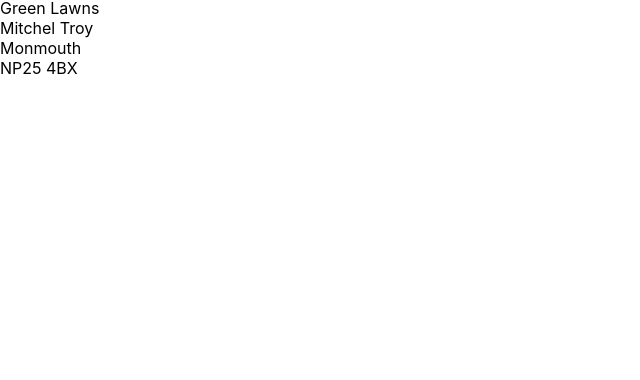
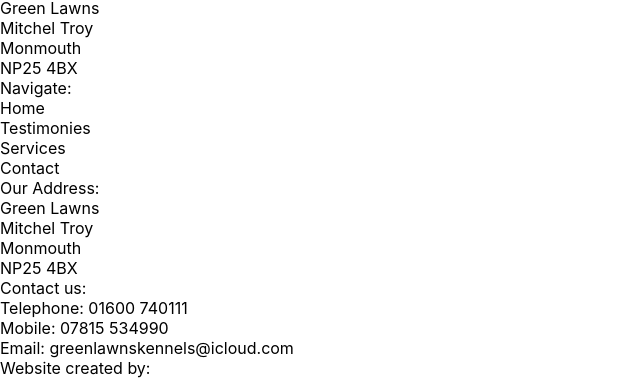
Before and after one commit to Velocima/green-lawns-next, a Next.js app: page /contact in a window 1280 px wide. Shown: the part 1583-1963 px from the top of the page, without its empty margins (0-640 px from the left). Before the commit the page ends 1661 px from the top, so only its background shows below. Built offline with nearby package versions, Linux system fonts and the light colour scheme.

Commit message:
footer content restored

```diff
--- /dev/null
+++ b/components/footer.jsx
@@ -0,0 +1,51 @@
+import Link from 'next/link';
+import { pages } from '../infoJs/pages';
+
+export default function Footer() {
+	return (
+		<footer>
+			<ul>
+				<li key='first-item'>Navigate:</li>
+				{pages.map((page, i) => (
+					<li key={`${i}${page}`}>
+						<Link href={page.route}>
+							<a>{page.navText}</a>
+						</Link>
+					</li>
+				))}
+			</ul>
+			<p>
+				Our Address:
+				<br />
+				Green Lawns
+				<br />
+				Mitchel Troy
+				<br />
+				Monmouth
+				<br />
+				NP25 4BX
+			</p>
+			<p>
+				Contact us: <br />
+				Telephone:{' '}
+				<a href='tel:01600740111'>
+					<span>01600 740111</span>
+				</a>{' '}
+				<br />
+				Mobile:{' '}
+				<a href='tel:07815534990'>
+					<span>07815 534990</span>
+				</a>
+				<br />
+				Email:{' '}
+				<a href='mailto:greenlawnskennels@icloud.com'>
+					<span className='email'>greenlawnskennels@icloud.com</span>
+				</a>
+			</p>
+			<p>
+				Website created by:<br></br>
+				Max Hartley
+			</p>
+		</footer>
+	);
+}
--- a/pages/contact.jsx
+++ b/pages/contact.jsx
@@ -2,6 +2,7 @@ import Head from 'next/head';
 import { useRef, useState, useLayoutEffect } from 'react';
 import useWindowSize from '../hooks/useWindowSize';
 import Nav from '../components/nav';
+import Footer from '../components/footer';
 
 export default function Contact() {
 	const [width, height] = useWindowSize();
@@ -118,6 +119,7 @@ export default function Contact() {
 					</div>
 				</section>
 			</main>
+			<Footer />
 		</>
 	);
 }
--- a/pages/index.jsx
+++ b/pages/index.jsx
@@ -2,6 +2,7 @@ import Head from 'next/head';
 import Link from 'next/link';
 import About from '../components/about';
 import Nav from '../components/nav';
+import Footer from '../components/footer';
 
 export default function Home() {
 	return (
@@ -25,6 +26,7 @@ export default function Home() {
 				</div>
 				<About />
 			</main>
+			<Footer />
 		</>
 	);
 }
--- a/pages/services.jsx
+++ b/pages/services.jsx
@@ -2,6 +2,7 @@ import Head from 'next/head';
 import { useRef, useState, useLayoutEffect } from 'react';
 import useWindowSize from '../hooks/useWindowSize';
 import Nav from '../components/nav';
+import Footer from '../components/footer';
 
 export default function Services() {
 	const [width, height] = useWindowSize();
@@ -231,6 +232,7 @@ export default function Services() {
 					</table>
 				</section>
 			</main>
+			<Footer />
 		</>
 	);
 }
--- a/pages/testimonies.jsx
+++ b/pages/testimonies.jsx
@@ -3,6 +3,7 @@ import Review from '../components/review';
 import { reviews } from '../infoJs/Reviews';
 import useWindowSize from '../hooks/useWindowSize';
 import Nav from '../components/nav';
+import Footer from '../components/footer';
 
 export default function Testimonials() {
 	const [width, height] = useWindowSize();
@@ -129,6 +130,7 @@ export default function Testimonials() {
 					))}
 				</div>
 			</main>
+			<Footer />
 		</>
 	);
 }
```
